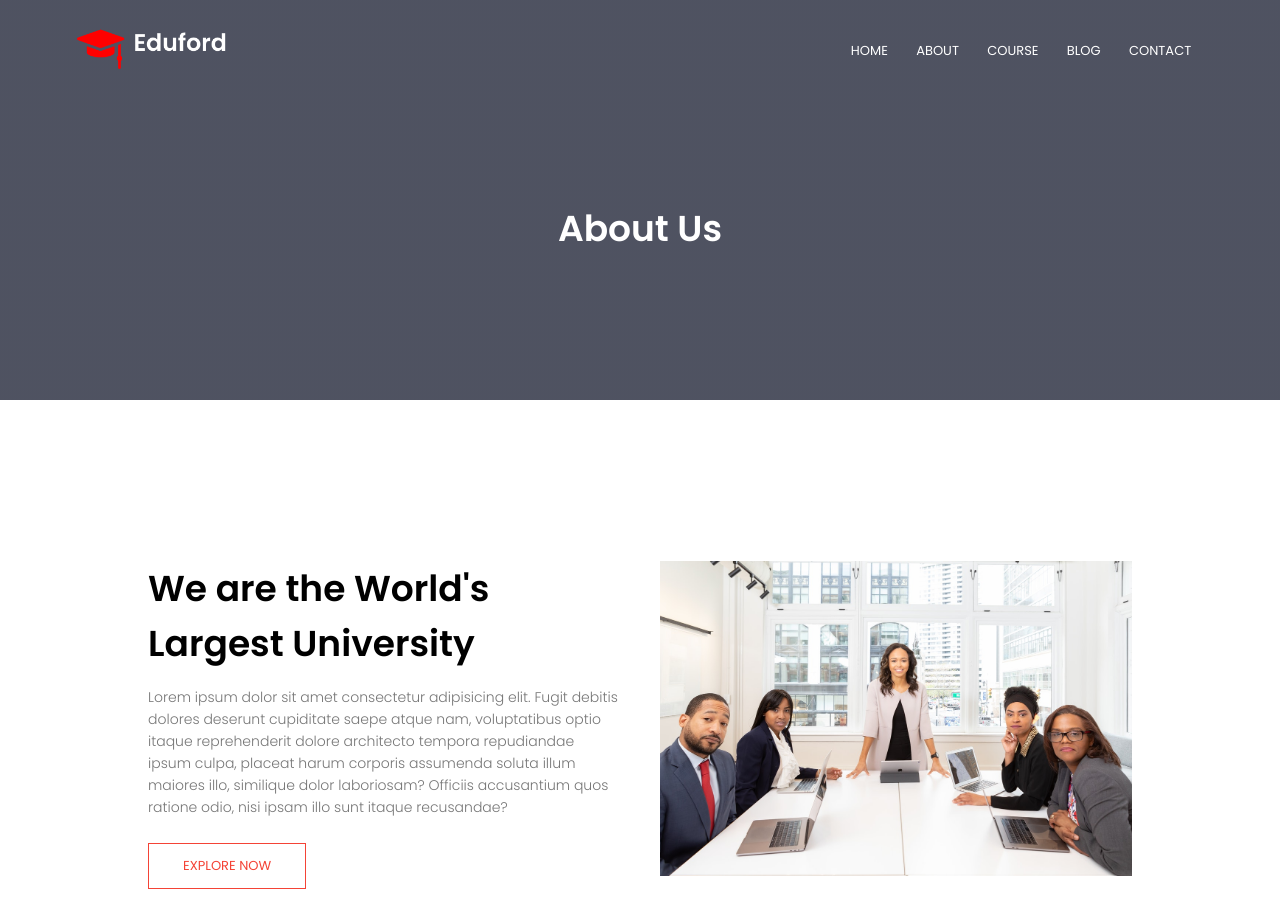
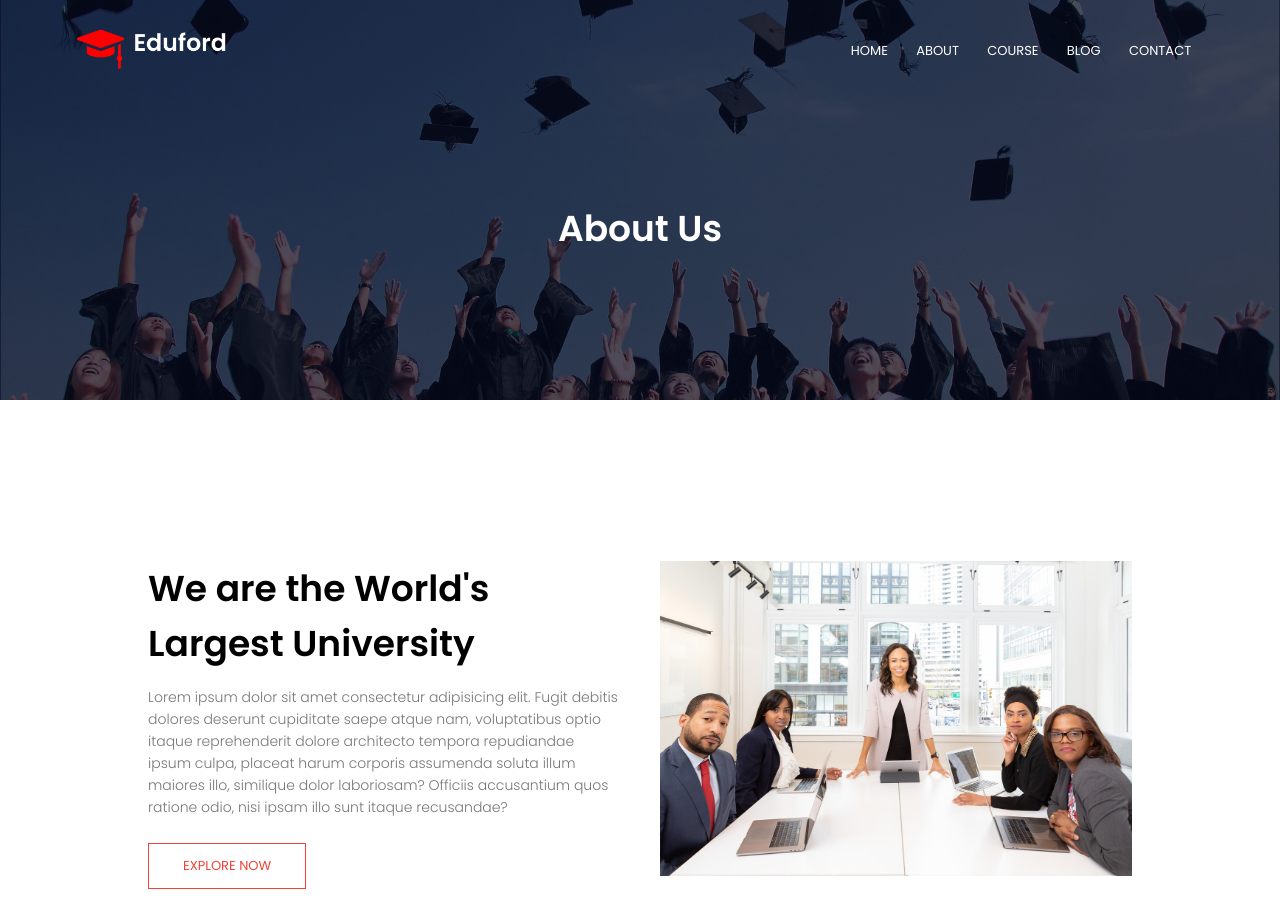
Before and after one commit to anastasia-kost/eduford_website, a plain HTML site: page about.html in a window 1280 px wide. Shown: the top 922 px of the page. Drawn offline with Linux system fonts and the light colour scheme; the site is published under a folder, as on GitHub Pages, so addresses that start at the root find nothing.

Commit message:
fixed about backgroung image path

```diff
--- a/styles.css
+++ b/styles.css
@@ -374,7 +374,7 @@ h3 {
   height: 50vh;
   width: 100%;
   background-image: linear-gradient(rgba(4, 9, 30, 0.7), rgba(4, 9, 30, 0.7)),
-    url("/eduford_img/background.jpg");
+    url("eduford_img/background.jpg");
   background-position: center;
   background-size: cover;
   text-align: center;
```
